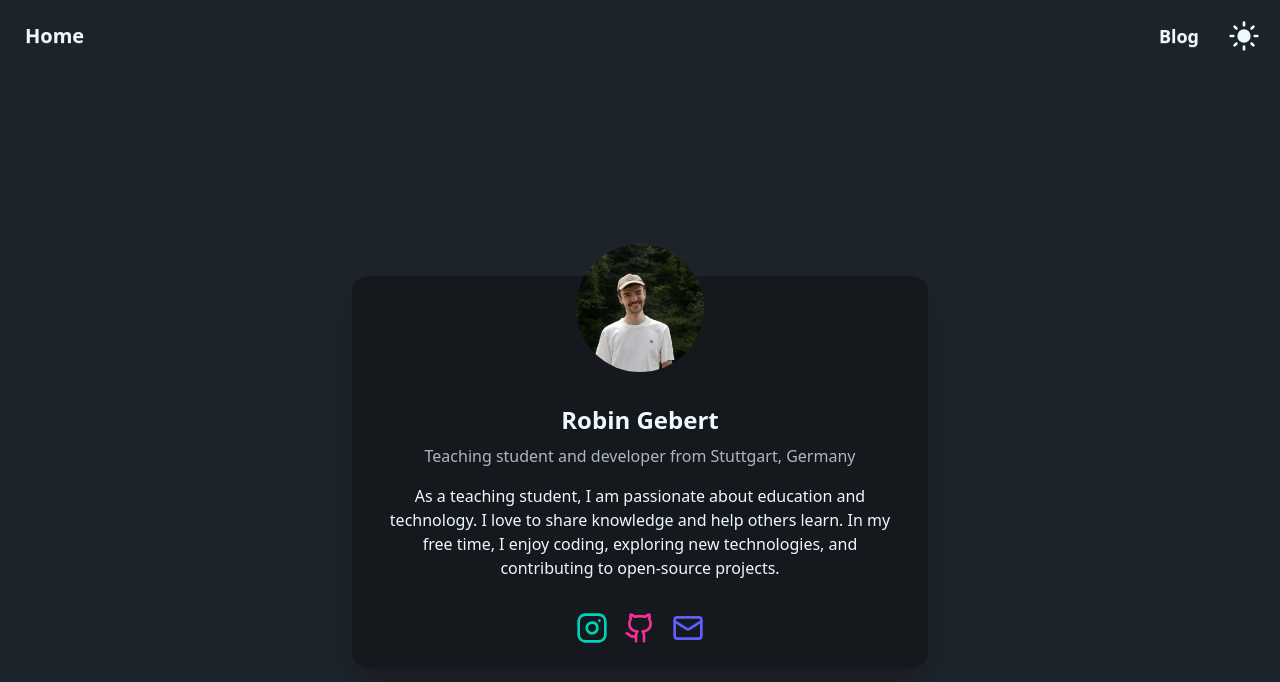
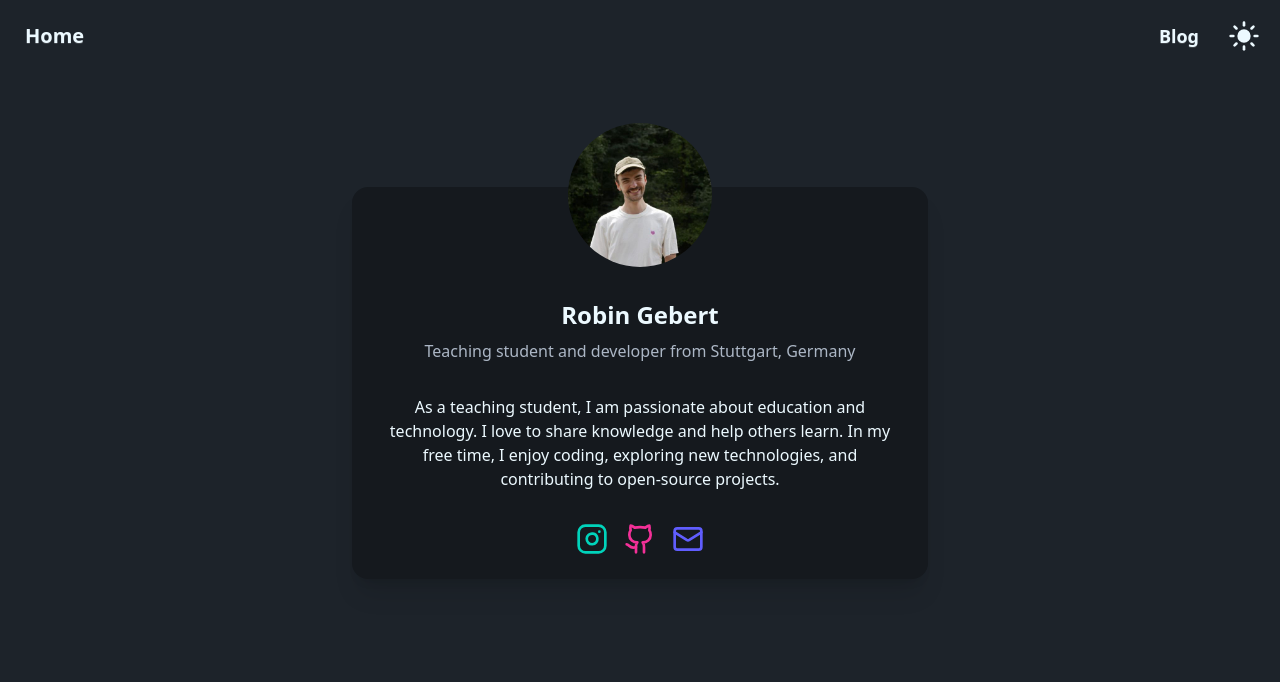
Before and after one commit to Ronjar/robingebert-website, a SvelteKit app: page / in a window 1280 px wide. Shown: the top 682 px of the page. Built offline with nearby package versions, Linux system fonts and the light colour scheme.

Commit message:
improved HeroCard placement

```diff
--- a/src/lib/components/HeroCard.svelte
+++ b/src/lib/components/HeroCard.svelte
@@ -15,15 +15,15 @@
     class="relative bg-base-300 shadow-xl rounded-2xl w-full max-w-xl pt-16 pb-6 px-6"
 >
     <div
-        class="absolute -top-8 left-1/2 transform -translate-x-1/2 w-32 h-32 rounded-full bg-base-200 overflow-hidden"
+        class="absolute -top-16 left-1/2 transform -translate-x-1/2 w-36 h-36 rounded-full bg-base-200 overflow-hidden"
     >
         <img src={avatar} alt="Avatar" class="w-full h-full object-cover" />
     </div>
 
-    <div class="mt-16 text-center">
+    <div class="mt-12 text-center">
         <h1 class="text-2xl font-semibold mb-2">{name}</h1>
         <p class="text-base-content/70 mb-4">{subtitle}</p>
-        <p class="text-base-content mt-4 mb-8">{description}</p>
+        <p class="text-base-content mt-8 mb-8">{description}</p>
 
         <div class="flex justify-center space-x-4">
             <a
--- a/src/routes/+page.svelte
+++ b/src/routes/+page.svelte
@@ -9,7 +9,7 @@
   const mail = 'dev@robingebert.com';
 </script>
 
-<div class="flex flex-col items-center justify-center min-h-screen p-4">
+<div class="flex flex-col items-center justify-evenly min-h-[90vh] p-4">
   <HeroCard
     {avatar}
     {name}
@@ -19,4 +19,7 @@
     {githubUrl}
     {mail}
   />
+  <div>
+
+  </div>
 </div>
```
